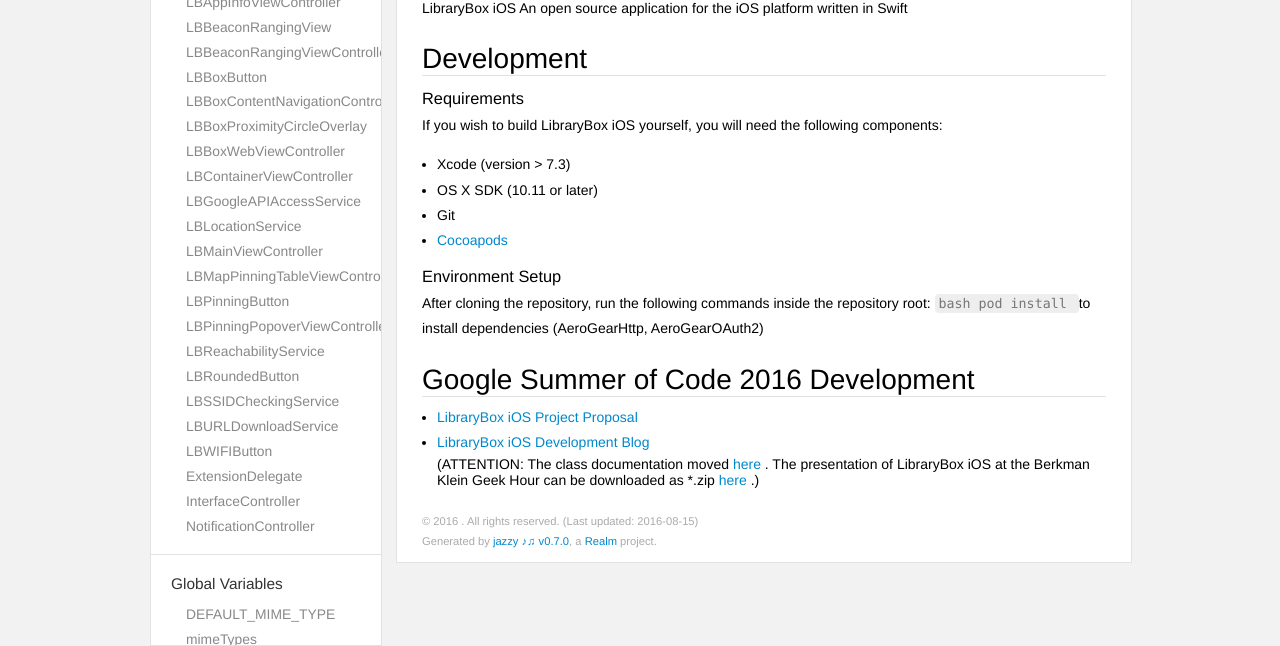
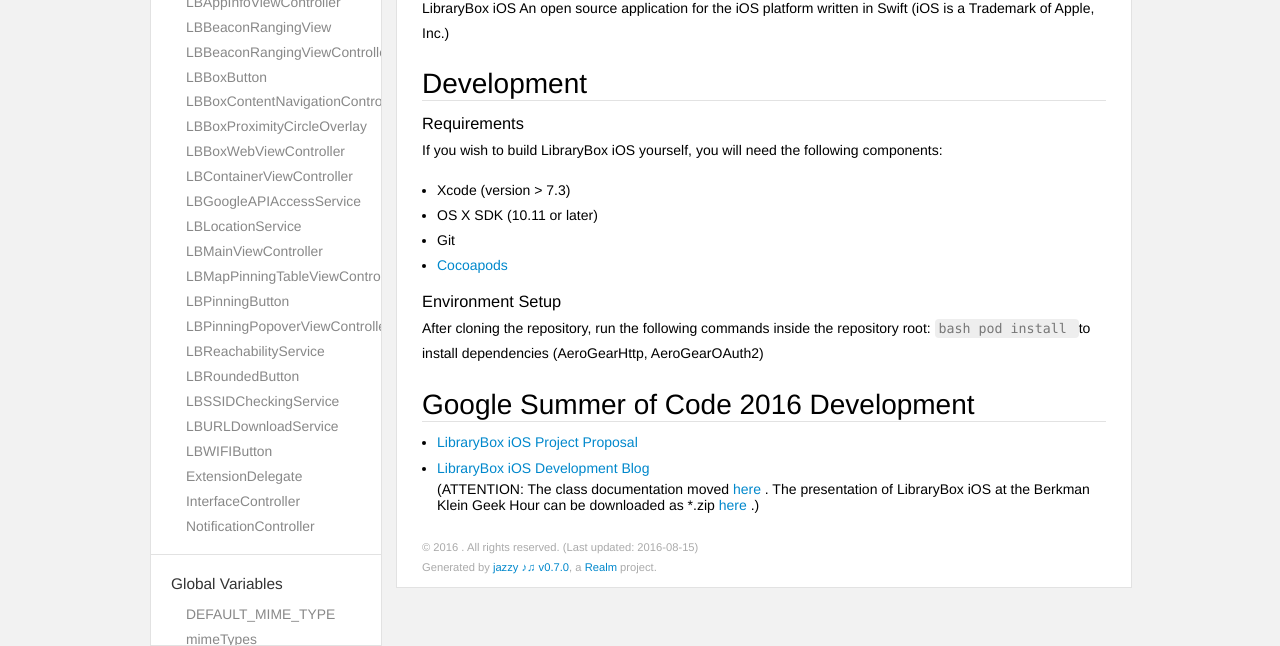
Before and after one commit to LibraryBox-Dev/librarybox_ios, a plain HTML site: page docs/index.html in a window 1280 px wide. Shown: the part 154-800 px from the top of the page. Drawn offline with Linux system fonts and the light colour scheme.

Commit message:
Update index.html

```diff
--- a/docs/index.html
+++ b/docs/index.html
@@ -174,7 +174,7 @@
             <a href='#librarybox_ios' class='anchor' aria-hidden=true><span class="header-anchor"></span></a><h1 id='librarybox_ios'>librarybox_ios</h1>
 
 <p>LibraryBox iOS
-An open source application for the iOS platform written in Swift</p>
+An open source application for the iOS platform written in Swift (iOS is a Trademark of Apple, Inc.)</p>
 <a href='#development' class='anchor' aria-hidden=true><span class="header-anchor"></span></a><h2 id='development'>Development</h2>
 <a href='#requirements' class='anchor' aria-hidden=true><span class="header-anchor"></span></a><h3 id='requirements'>Requirements</h3>
 
```
